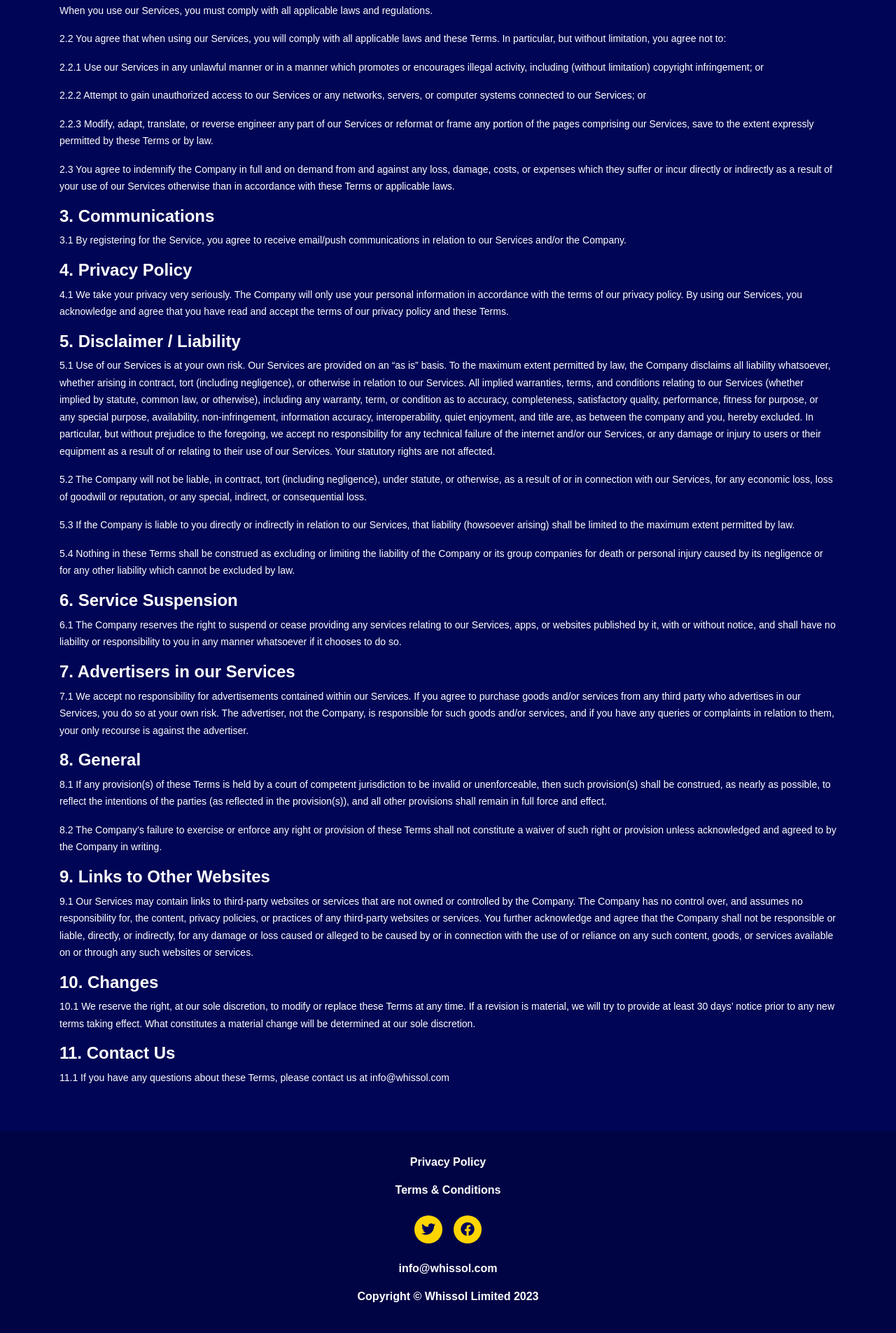
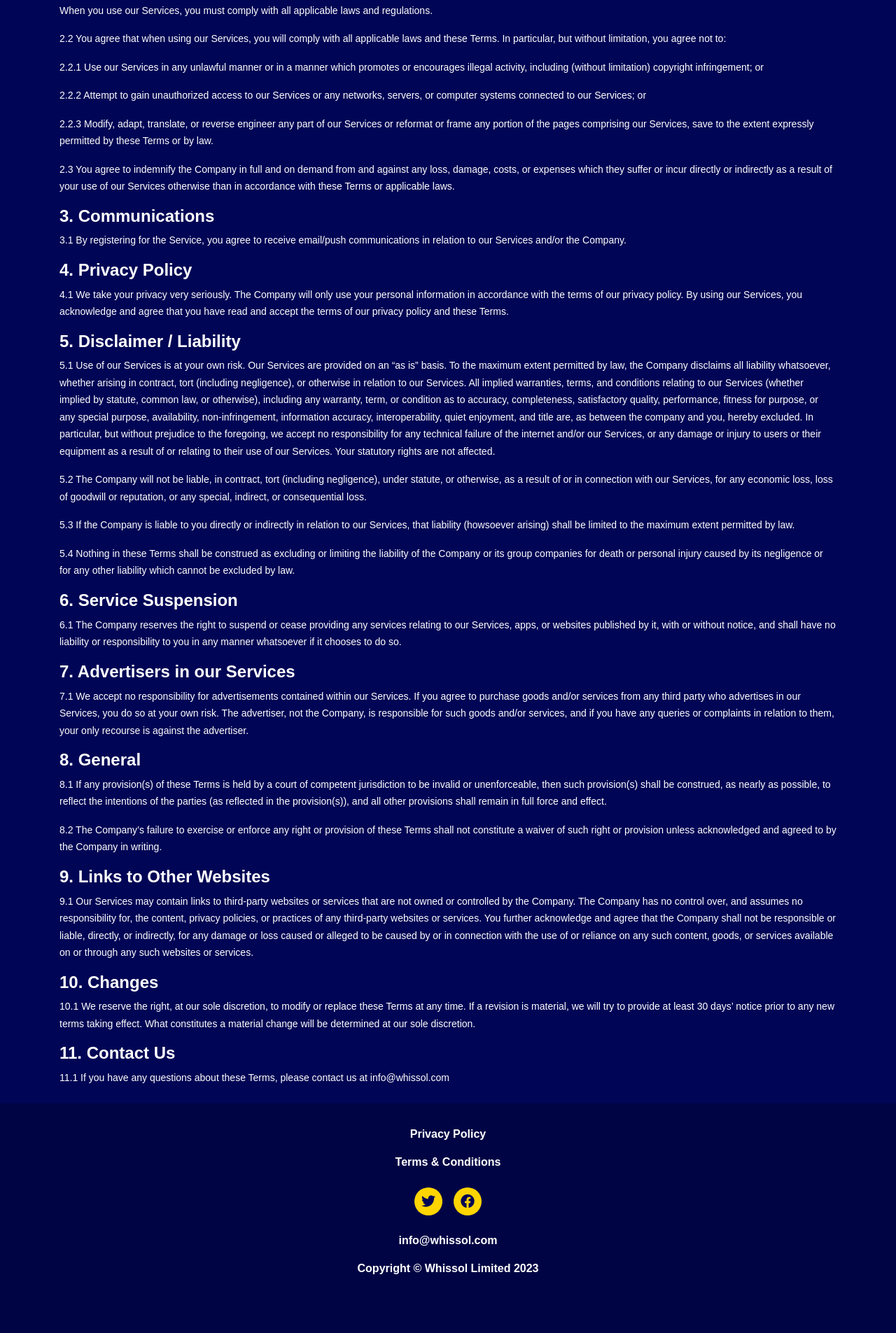
Before and after one commit to dbbill/dbbill.github.io, a Jekyll site: the page built from termsandconditions.md, in a window 1280 px wide. Shown: the part 906-2811 px from the top of the page at 70% size. Built offline with Jekyll 4.4.1, drawn with Linux system fonts in a browser that asks for light colours; nearby versions of some CDN libraries; some web fonts are replaced; after the commit the page ends 2771 px from its top, so only the background shows below that.

Commit message:
Update legal.html

```diff
--- a/_layouts/legal.html
+++ b/_layouts/legal.html
@@ -4,7 +4,7 @@ layout: default
 
 <section class="legal">
   {% include header.html %}
-  <div class="container py-5">
+  <div class="container pt-5 pb-2">
     {{ content }}
   </div>
 </section>
```
